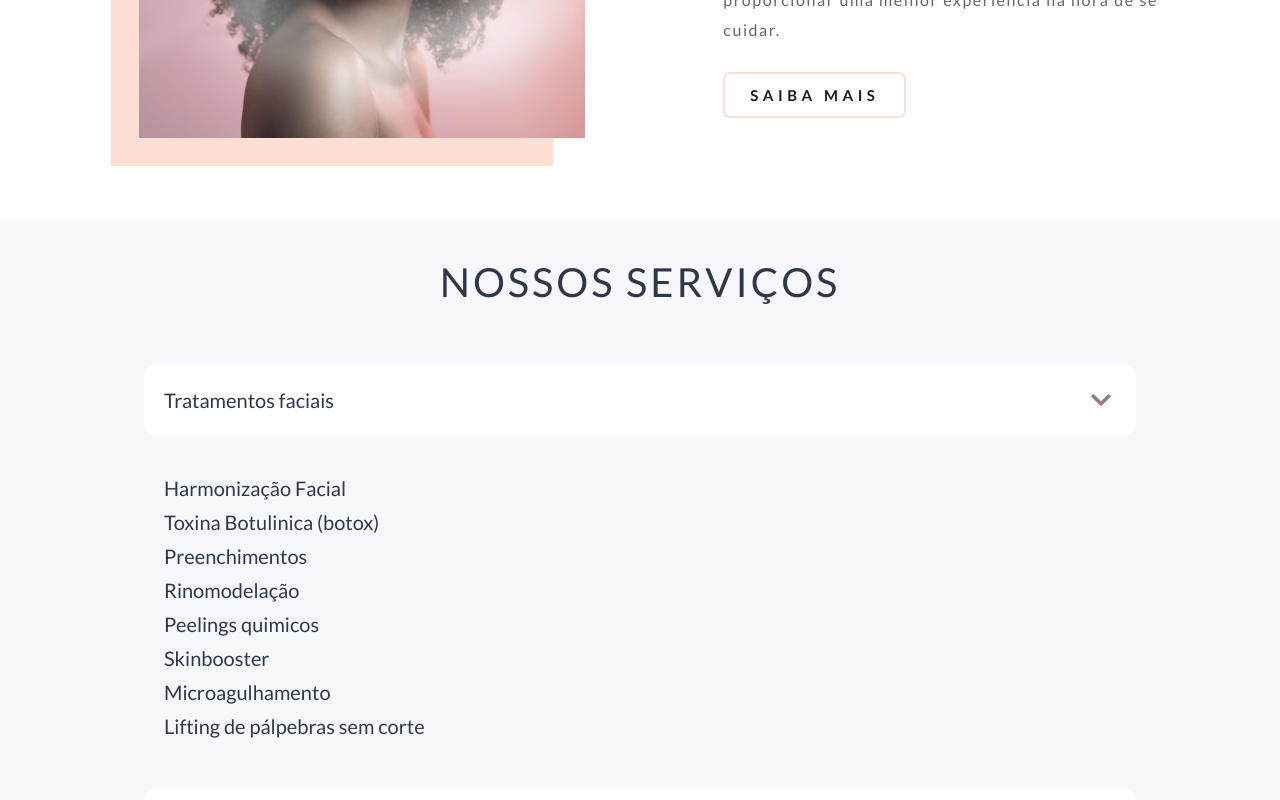
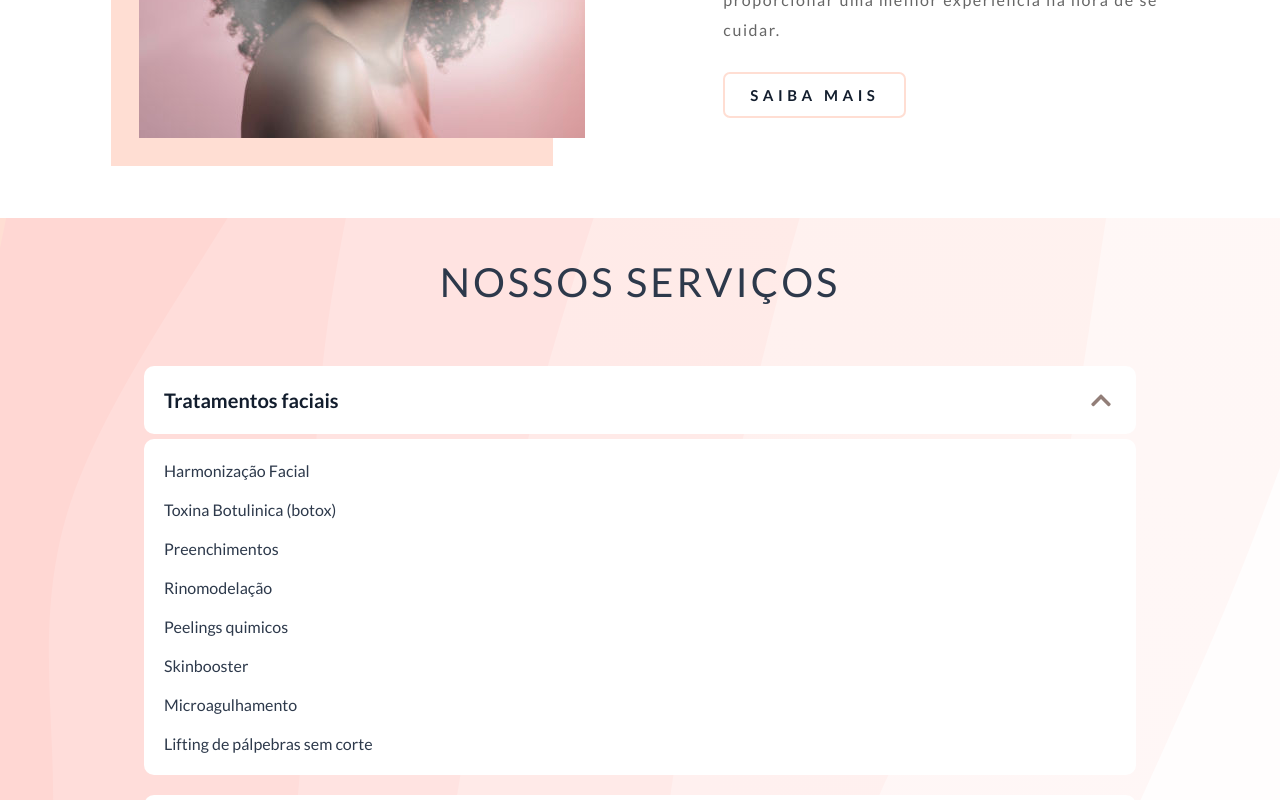
Before and after one commit to cauegraciolip/esteticaFernanda.github.io, a plain HTML site: page index.html in a window 1280 px wide. Both pictures are taken after a click on the element "Tratamentos faciais". Shown: the part 1078-1878 px from the top of the page. Drawn offline with Linux system fonts and the light colour scheme.

Commit message:
criacao de funcoes js

```diff
--- a/app/script.js
+++ b/app/script.js
@@ -20,3 +20,22 @@ if(target.length) {
         animeScroll()
     })
 }
+
+const faceDetails = document.getElementById('face')
+const bodyDetails = document.getElementById('body')
+const setaFace = document.getElementById('setaFace')
+const setaBody = document.getElementById('setaBody')
+
+function showFace() {
+
+    faceDetails.classList.toggle('myClass')
+    setaFace.classList.toggle('seta')
+
+}
+
+function showBody() {
+
+    bodyDetails.classList.toggle('myClass')
+    setaBody.classList.toggle('seta')
+
+}
--- a/index.html
+++ b/index.html
@@ -63,12 +63,12 @@
 
         <h2 class="titulo serv_title" data-anime="top">NOSSOS SERVIÇOS</h2>
 
-        <div class="box_descricao" data-anime="left">
+        <div onclick="showFace()" class="box_descricao show">
             <p class="descricao">Tratamentos faciais</p>
-            <img src="imagens/SVG/chevron-down-solid.svg" alt="seta" class="icon svg_desc">
+            <img src="imagens/SVG/chevron-down-solid.svg" alt="seta" id="setaFace" class="icon svg_desc">
         </div>
         <ul >
-        <ul class="box_descricao details"data-anime="left">
+        <ul id="face" class="box_descricao details" data-anime="left">
             <li>Harmonização Facial</li>
             <li>Toxina Botulinica (botox)</li>
             <li>Preenchimentos</li>
@@ -78,11 +78,11 @@
             <li>Microagulhamento</li>
             <li>Lifting de pálpebras sem corte</li>
         </ul>
-        <div class="box_descricao" data-anime="right">
+        <div onclick="showBody()" id="body_details" class="box_descricao">
             <p class="descricao">Tratamentos corporais</p>
-            <img src="imagens/SVG/chevron-down-solid.svg" alt="seta" class="icon svg_desc">
+            <img src="imagens/SVG/chevron-down-solid.svg" alt="seta" id="setaBody" class="icon svg_desc">
         </div>
-        <ul class="box_descricao details" data-anime="right">
+        <ul id="body" class="box_descricao details">
             <li>Tratamento para flacidez</li>
             <li>Estrias</li>
             <li>Gordura localizada</li>
@@ -95,7 +95,7 @@
 
     <section id="contatos">
 
-        <div id="contatos_left" class="contatos_size" data-anime="left">
+        <div id="contatos_left" class="contatos_size">
 
             <h2 class="fale titulo">Contatos</h2>
             <hr class="linha" size="4" color="#FFDED3" width="60%">
@@ -114,7 +114,7 @@
 
         </div>
 
-        <div id="contatos_right" class="contatos_size" data-anime="right">
+        <div id="contatos_right" class="contatos_size">
 
             <h2 class="fale titulo">Redes Sociais</h2>
             <hr class="linha" size="4" color="#FFDED3" width="60%">
--- a/style/style.css
+++ b/style/style.css
@@ -14,7 +14,7 @@
 
 :root {
 
-    --rosa-claro: #FFDED3;
+    --rosa-claro: rgb(255, 222, 211);
     --cinza: #666666;
     --azul: #2D394B;
     --azul-escuro: #121D2D;
@@ -157,8 +157,12 @@
 
 #servicos {
     background-color: #F7F7FC;
-    margin: 0 auto;
-    padding: 0rem 2rem 8rem 2rem;
+    margin: auto;
+    padding: 0rem 2rem 4rem 2rem;
+    background-image: url(../imagens/SVG/wickedbackground.svg);
+    background-size: auto;
+    background-size: cover;
+    background-repeat: no-repeat;
 }
 
 .serv_title {
@@ -179,8 +183,14 @@
     width: 80%;
     border-radius: 10px;
     margin: 2rem auto;
+    margin-bottom: 0.5rem;
     transition: .9s;
     cursor: pointer;
+}
+
+.descricao {
+    color: var(--azul-escuro);
+    font-weight: 700;
 }
 
 .box_descricao:hover {
@@ -198,8 +208,13 @@
 .svg_desc {
     filter: invert(54%) sepia(8%) saturate(677%) hue-rotate(328deg) brightness(93%) contrast(86%);
     cursor: pointer;
+    transform: rotate(0);
+    transition: .5s;
 }
 
+.seta {
+    transform: rotate(180deg);
+}
 
 .imagens {
     width: 23px;
@@ -207,21 +222,29 @@
 }
 
 .details {
-    display: block;
-    background-color: #F7F7FC;
-    border-top-left-radius: 0rem;
-    border-top-right-radius: 0rem;
+    display: none;
+    margin-top: 0rem;
 }
 
-.details:hover {
-    background-color: #F7F7FC;
+.lista_item {
+    transform: translateX(1rem);
+}
+
+.myClass {
+    display: block;
+    color: var(--azul);
+    font-size: 1.6rem;
+    background-color: var(--branco);
+    padding: 2.2rem 2.5rem 2.2rem 2rem;
+    border-radius: 10px;
+    cursor: pointer;
+    transition: 0.5s;
     box-shadow: none;
 }
 
-.details > li {
-    padding-bottom: 1rem;
+.details > li:not(:last-child) {
+    padding-bottom: 2rem;
 }
-
 
 #contatos {
     display: flex;
```
Also changed, not shown: imagens/SVG/wickedbackground.svg (added), imagens/images/trianglify-lowres.png (added).
